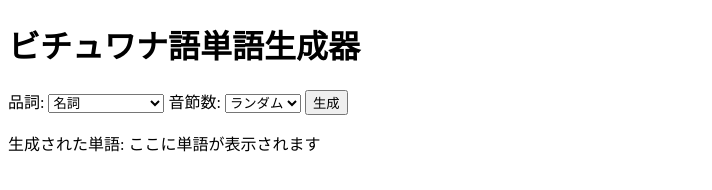
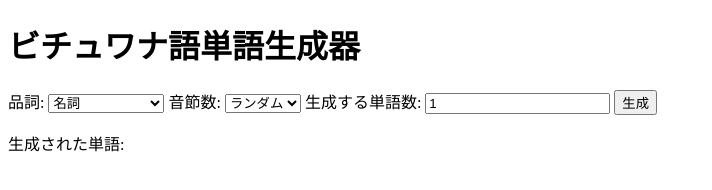
Before and after one commit to SoshuKo/BichuwanaLat, a plain HTML site: page index.html in a window 1280 px wide. Shown: the whole page, without its empty margins (0-712 px from the left). Drawn offline with Linux system fonts and the light colour scheme.

Commit message:
Update index.html

```diff
--- a/index.html
+++ b/index.html
@@ -24,8 +24,12 @@
         <option value="2">2</option>
     </select>
 
+    <label for="word-count">生成する単語数:</label>
+    <input type="number" id="word-count" value="1" min="1">
+
     <button id="generate-btn">生成</button>
 
-    <p>生成された単語: <span id="generated-word">ここに単語が表示されます</span></p>
+    <p>生成された単語:</p>
+    <div id="generated-words"></div>
 </body>
 </html>
```
